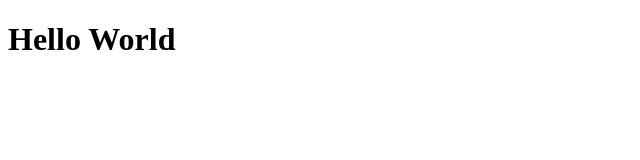
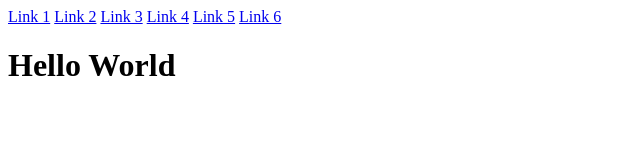
Before and after one commit to Immatechy1/JavaScript-Course, a plain HTML site: page index.html in a window 1280 px wide. Shown: the whole page, without its empty margins (0-640 px from the left). Drawn offline with Linux system fonts and the light colour scheme.

Commit message:
logical operators

```diff
--- a/index.html
+++ b/index.html
@@ -7,6 +7,12 @@
     <title>Document</title>
 </head>
 <body>
+    <a href="#">Link 1</a>
+    <a href="#">Link 2</a>
+    <a href="#">Link 3</a>
+    <a href="#">Link 4</a>
+    <a href="#">Link 5</a>
+    <a href="#">Link 6</a>
    <h1>Hello World</h1>
    <script src="index.js"></script>
 </body>
--- a/index.js
+++ b/index.js
@@ -46,3 +46,64 @@
 // }   else{
 //     document.write("you can come you cool dude");
 // }
+
+
+// var links = document.getElementsByTagName("a");
+
+// for (i = 1; i < links.length; i++) {
+//     console.log("this is link number" + i);
+// }
+
+// document.write("all links now looped");
+
+
+// BREAK AND CONTINUE
+
+// for (i = 0; i < 10; i++) {
+//     console.log(i);
+
+//     if(i === 7) {
+//         break;
+//     }
+// }
+// console.log("i have broken out of the loop");
+
+// for (i = 0; i < 10; i++) {
+
+//     if(i === 5 || i === 3 ) {
+//         continue;
+//     }
+
+//     console.log(i);
+
+//     if(i === 7) {
+//         break;
+//     }
+// }
+// console.log("i have broken out of the loop");
+
+// PRATICAL EXAMPLE USING LOOPS
+// var links = document.getElementsByTagName("a");
+
+// for (i = 0; i < links.length; i++) {
+//     links[i].className = "link-" + i;
+
+// }
+
+// FUNCTIONS
+
+// function getAverage (a,b) {
+//     var average = (a + b) /2
+//     console.log(average)
+// }
+
+// getAverage (7, 12);
+
+function getAverage (a,b) {
+    var average = (a + b) /2
+    console.log(average)
+    return average;
+}
+
+var myResult = getAverage (7, 12);
+console.log("the average is" + myResult);
```
